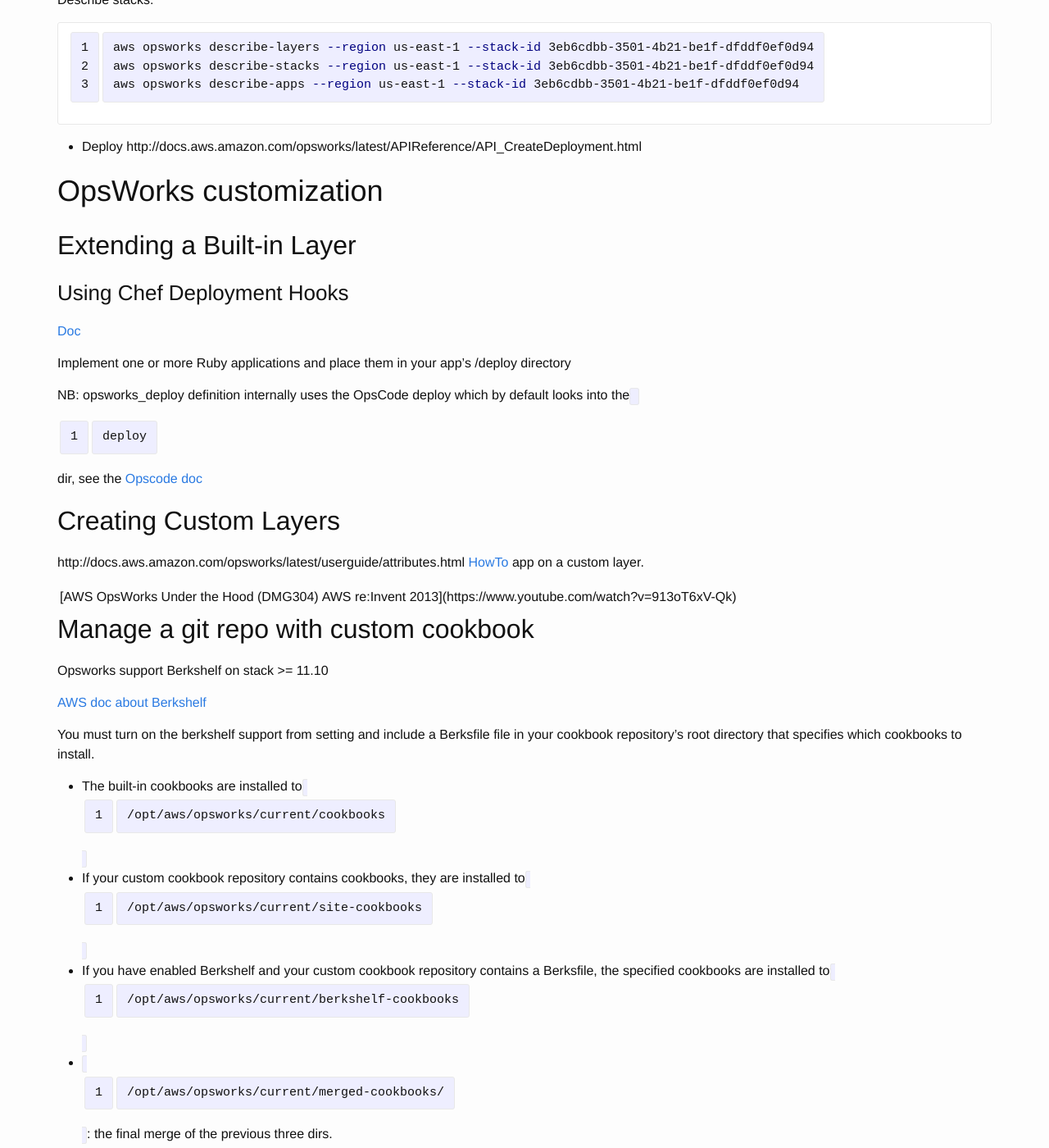
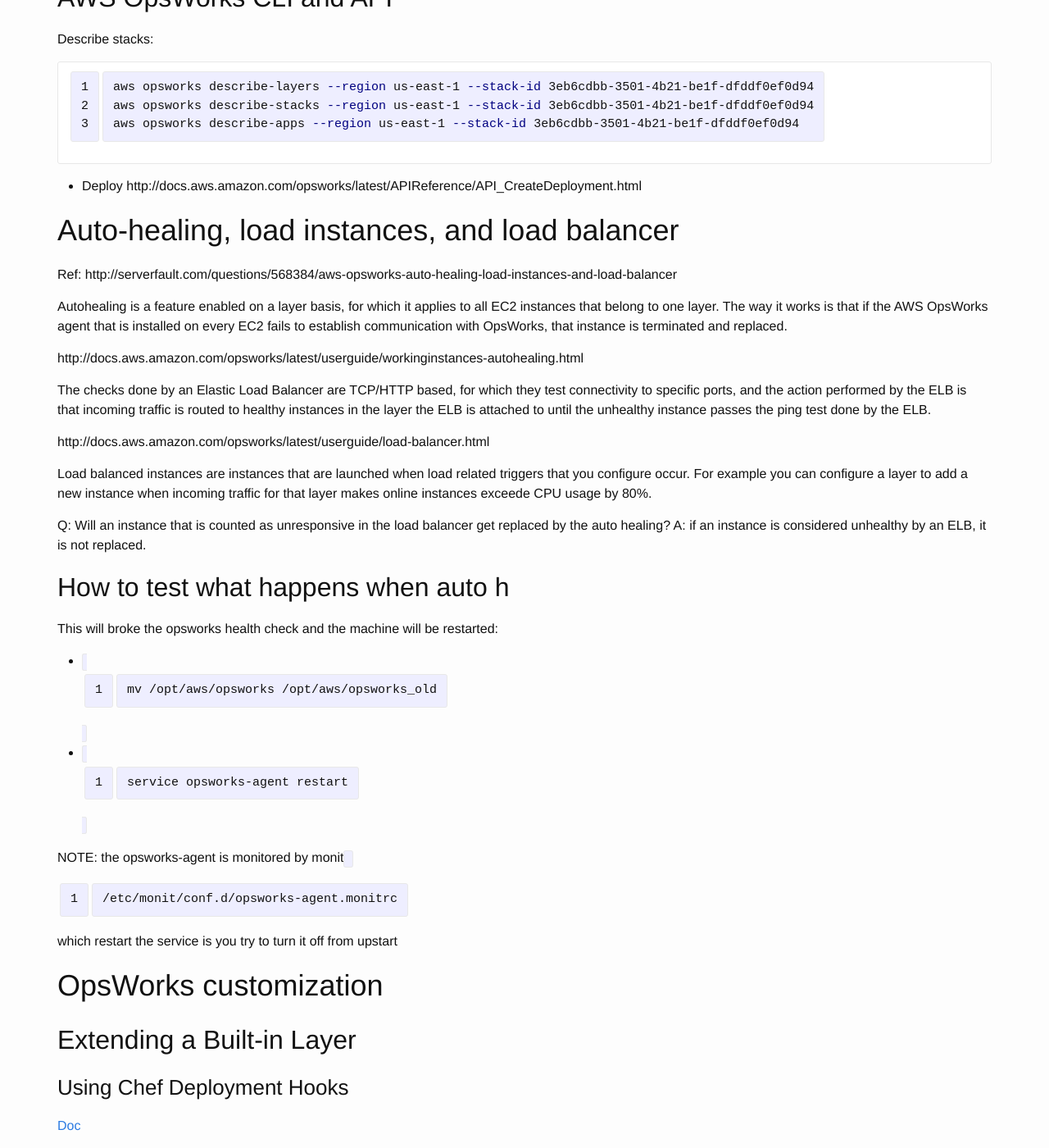
Before and after one commit to breezeight/nicola_blog, a Jekyll site: the page built from _guides/aws-opsworks-introduction.markdown, in a window 1280 px wide and 1400 px high, scrolled down 4466 px. Shown: the whole window at 82% size. Built offline with Jekyll 4.4.1, drawn with Linux system fonts in a browser that asks for light colours; some of the changed text lies outside the part shown.

Commit message:
add doc about Auto-healing

```diff
--- a/_guides/aws-opsworks-introduction.markdown
+++ b/_guides/aws-opsworks-introduction.markdown
@@ -154,6 +154,31 @@
 
 * Deploy http://docs.aws.amazon.com/opsworks/latest/APIReference/API_CreateDeployment.html
 
+# Auto-healing, load instances, and load balancer
+
+Ref: http://serverfault.com/questions/568384/aws-opsworks-auto-healing-load-instances-and-load-balancer
+
+Autohealing is a feature enabled on a layer basis, for which it applies to all EC2 instances that belong to one layer. The way it works is that if the AWS OpsWorks agent that is installed on every EC2 fails to establish communication with OpsWorks, that instance is terminated and replaced.
+
+http://docs.aws.amazon.com/opsworks/latest/userguide/workinginstances-autohealing.html
+
+The checks done by an Elastic Load Balancer are TCP/HTTP based, for which they test connectivity to specific ports, and the action performed by the ELB is that incoming traffic is routed to healthy instances in the layer the ELB is attached to until the unhealthy instance passes the ping test done by the ELB.
+
+http://docs.aws.amazon.com/opsworks/latest/userguide/load-balancer.html
+
+Load balanced instances are instances that are launched when load related triggers that you configure occur. For example you can configure a layer to add a new instance when incoming traffic for that layer makes online instances exceede CPU usage by 80%.
+
+Q: Will an instance that is counted as unresponsive in the load balancer get replaced by the auto healing?
+A:  if an instance is considered unhealthy by an ELB, it is not replaced.
+
+## How to test what happens when auto h
+
+This will broke the opsworks health check and the machine will be restarted:
+
+* `mv /opt/aws/opsworks /opt/aws/opsworks_old`
+* `service opsworks-agent restart`
+
+NOTE: the opsworks-agent is monitored by monit `/etc/monit/conf.d/opsworks-agent.monitrc` which restart the service is you try to turn it off from upstart
 
 # OpsWorks customization
 
@@ -249,7 +274,7 @@
 
 #### MISC
 
-for each rails app of the stack 'unicorn::rails' will create opsworks_deploy_user, opsworks_deploy_dir and the unicorn script in this dir `deploy[:deploy_to]}/shared/scripts/unicorn`
+for each rails app of the stack 'unicorn::rails' will create opsworks_deploy_user, opsworks_deploy_dir and the unicorn script in this dir "deploy[:deploy_to]}/shared/scripts/unicorn"
 
 
 'deploy:default' include the recipe 'dependencies:default'
```
